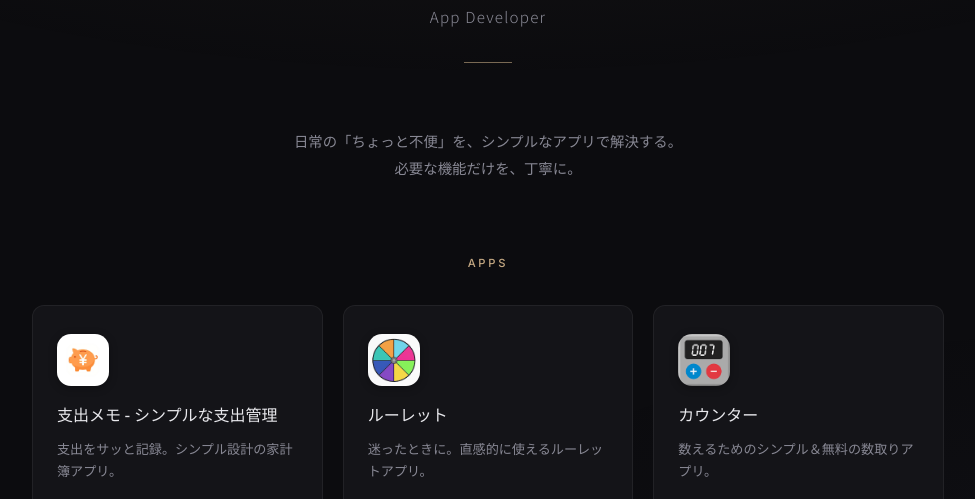
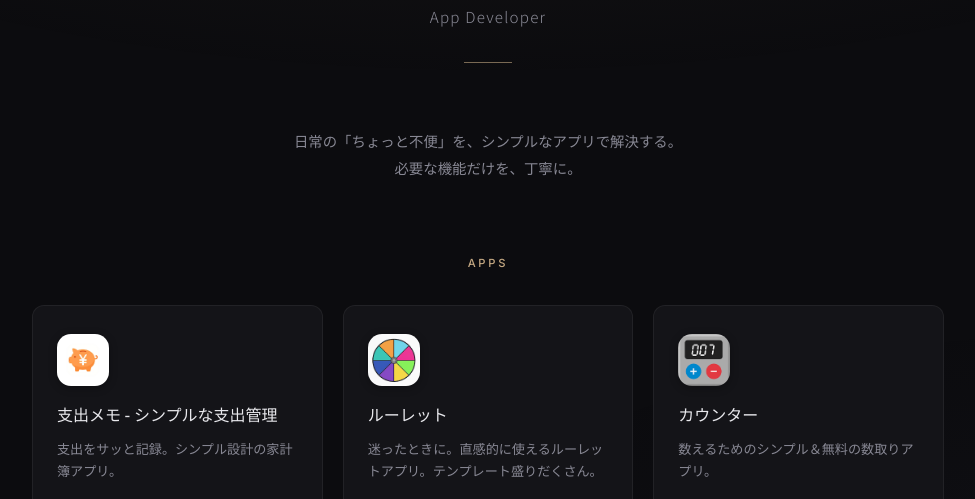
Before and after one commit to pierresakata/pierresakata.github.io, a plain HTML site: page index.html in a window 1280 px wide. Shown: the part 160-659 px from the top of the page, without its empty margins (152-1127 px from the left). Drawn offline with Linux system fonts and the light colour scheme.

Commit message:
Update index.html

```diff
--- a/index.html
+++ b/index.html
@@ -246,7 +246,7 @@
         <article class="app-card">
           <img class="app-icon" src="images/roulette.png" alt="ルーレット" width="52" height="52">
           <h3 class="app-name">ルーレット</h3>
-          <p class="app-desc">迷ったときに。直感的に使えるルーレットアプリ。</p>
+          <p class="app-desc">迷ったときに。直感的に使えるルーレットアプリ。テンプレート盛りだくさん。</p>
           <a class="store-link" href="https://play.google.com/store/apps/details?id=com.pierretmks.roulette" target="_blank" rel="noopener">
             <svg viewBox="0 0 24 24" aria-hidden="true"><path d="M3,20.5V3.5C3,2.91 3.34,2.39 3.84,2.15L13.69,12L3.84,21.85C3.34,21.6 3,21.09 3,20.5M16.81,15.12L6.05,21.34L14.54,12.85L16.81,15.12M20.16,10.81C20.5,11.08 20.75,11.5 20.75,12C20.75,12.5 20.53,12.9 20.18,13.18L17.89,14.5L15.39,12L17.89,9.5L20.16,10.81M6.05,2.66L16.81,8.88L14.54,11.15L6.05,2.66Z"/></svg>
             Google Play
```
